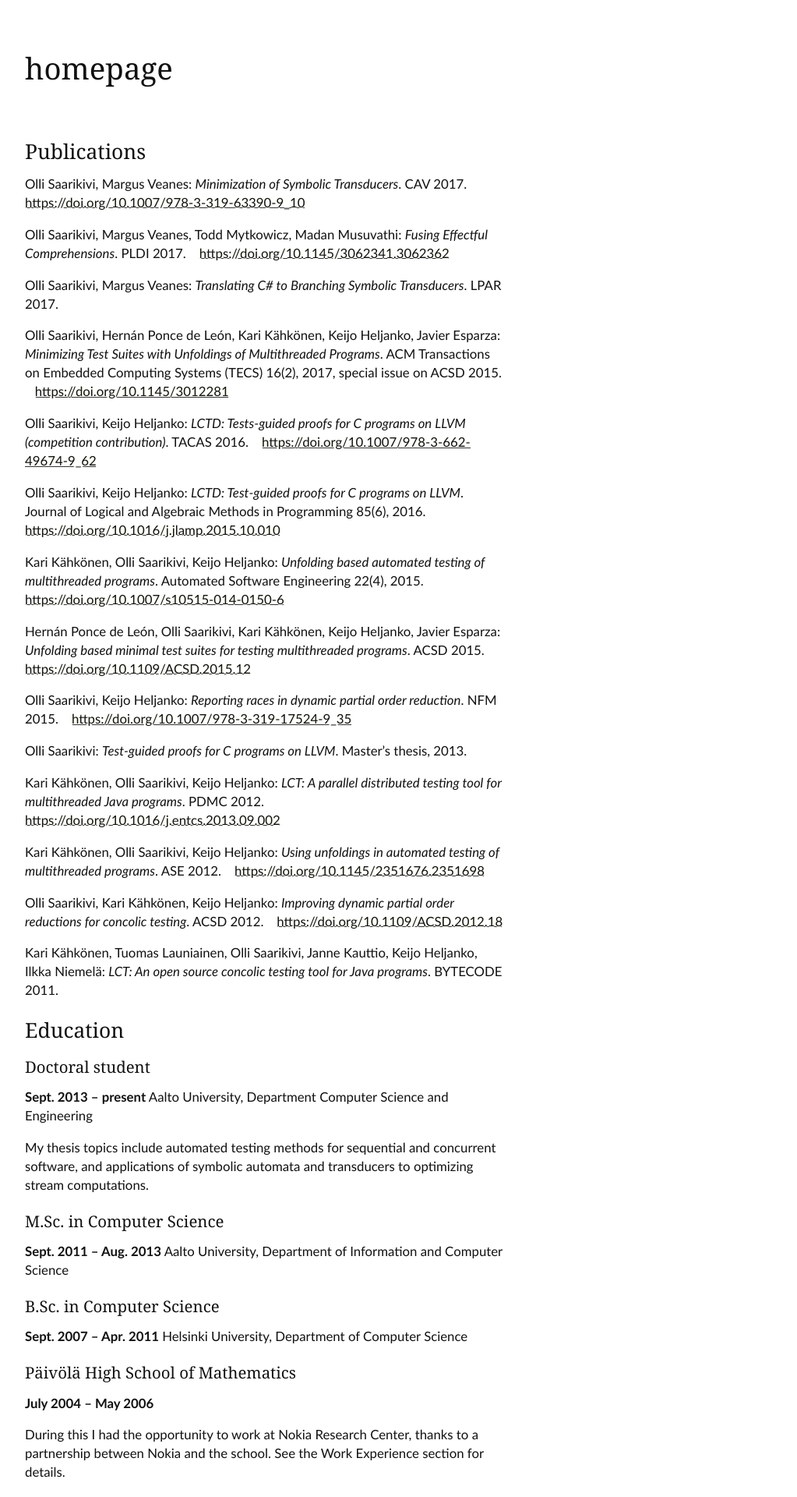
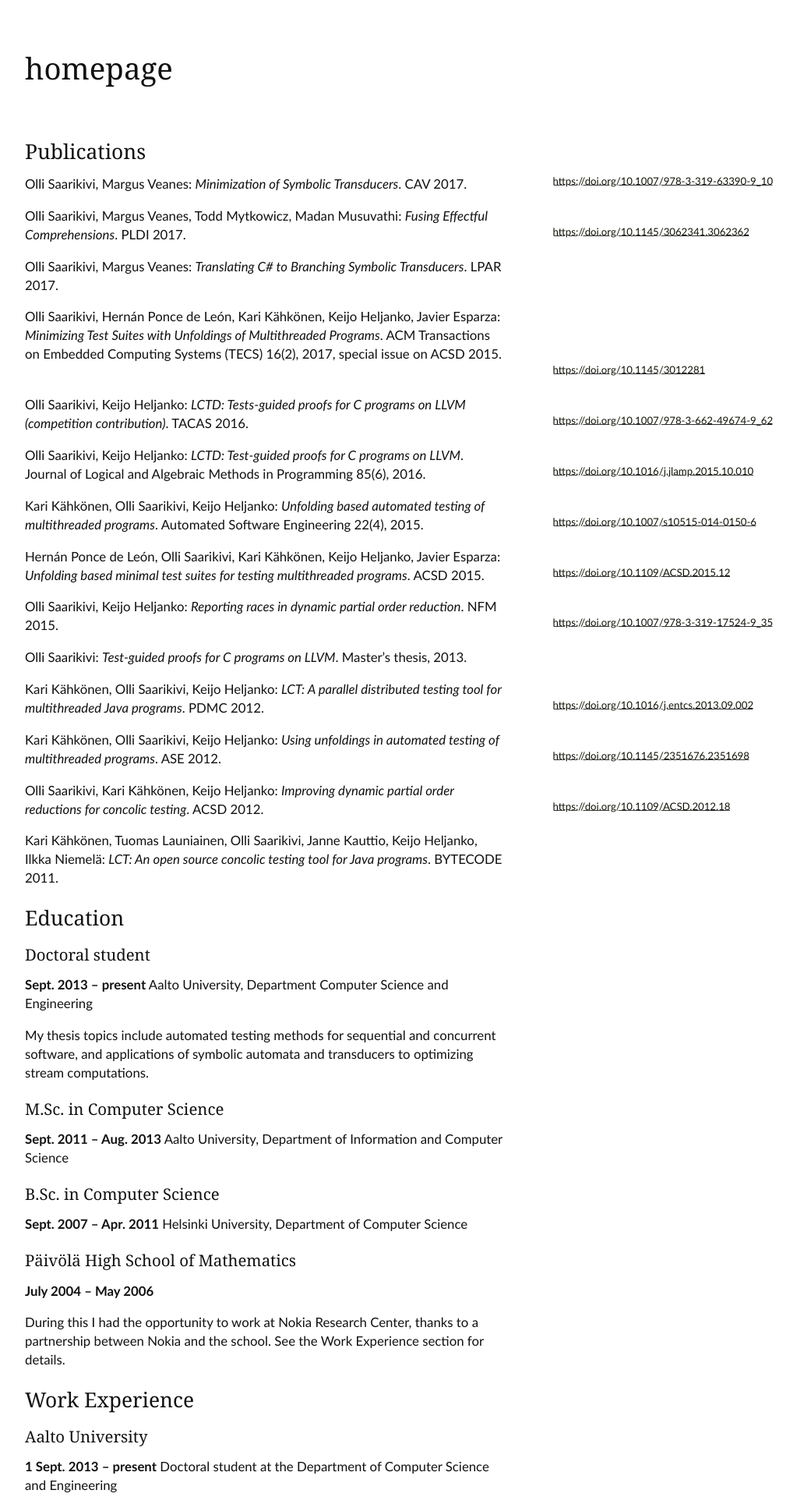
Before and after one commit to OlliSaarikivi/homepage, a Jekyll site: the page built from cv.md, in a window 1280 px wide. Shown: the top 1920 px of the page at 78% size, without its empty margins (128-1151 px from the left). Built offline with Jekyll 4.4.1, drawn with Linux system fonts in a browser that asks for light colours; our own code applies the rules of GitHub Pages for plain Markdown files; the repository's description, which GitHub fills in, is left out.

Commit message:
Update style.css

```diff
--- a/assets/css/style.css
+++ b/assets/css/style.css
@@ -143,7 +143,7 @@ a:link::-moz-selection { text-shadow: 0.03em 0 #b4d5fe, -0.03em 0 #b4d5fe, 0 0.0
 /* Sidenotes, margin notes, figures, captions */
 img { max-width: 100%; }
 
-.sidenote, .marginnote { float: right;
+.sidenote, .marginnote, .maybemargin { float: right;
                          clear: right;
                          margin-right: -60%;
                          width: 50%;
@@ -168,7 +168,7 @@ img { max-width: 100%; }
 .sidenote:before { content: counter(sidenote-counter) " ";
                    top: -0.5rem; }
 
-blockquote .sidenote, blockquote .marginnote { margin-right: -82%;
+blockquote .sidenote, blockquote .marginnote, blockquote .maybemargin { margin-right: -82%;
                                                min-width: 59%;
                                                text-align: left; }
 
@@ -184,7 +184,7 @@ code { font-family: Consolas, "Liberation Mono", Menlo, Courier, monospace;
 
 h1 > code, h2 > code, h3 > code { font-size: 0.80em; }
 
-.marginnote > code, .sidenote > code { font-size: 1rem; }
+.marginnote > code, .sidenote > code, .maybemargin > code { font-size: 1rem; }
 
 pre.code { font-size: 0.9rem;
            width: 52.5%;
@@ -231,6 +231,7 @@ label.margin-toggle:not(.sidenote-number) { display: none; }
                             blockquote p, blockquote footer { width: 100%; }
                             label.margin-toggle:not(.sidenote-number) { display: inline; }
                             .sidenote, .marginnote { display: none; }
+                            .maybemargin,
                             .margin-toggle:checked + .sidenote,
                             .margin-toggle:checked + .marginnote { display: block;
                                                                    float: left;
```
